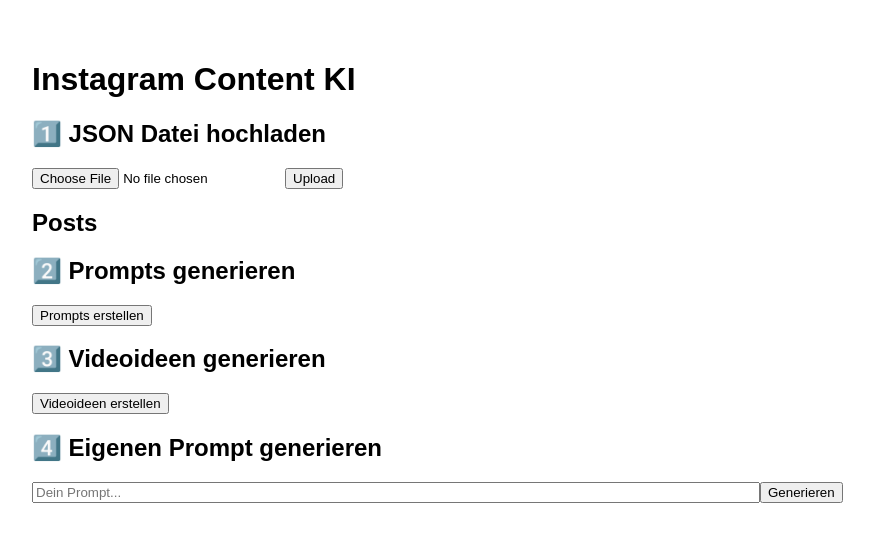
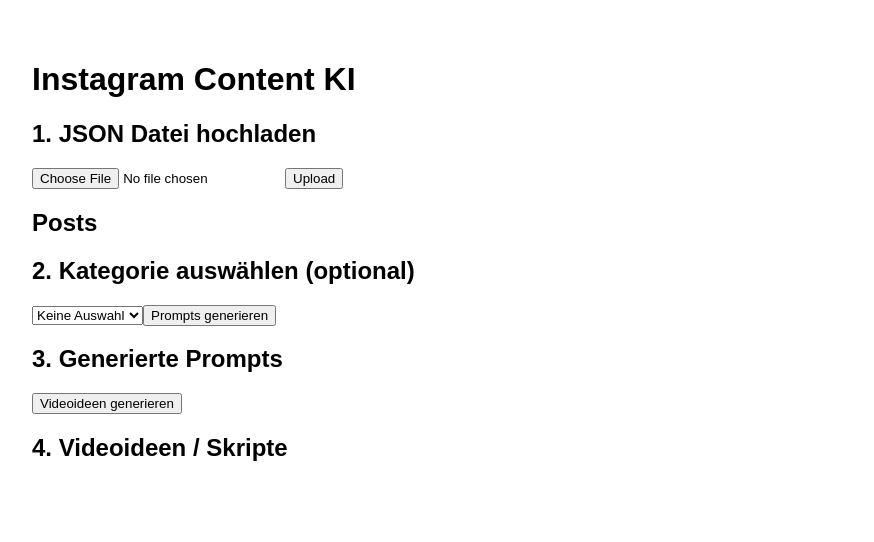
Before and after one commit to goodvibesreports-cell/instagram-content-ki-frontend, a React (Vite) app: page / in a window 1280 px wide. Shown: the top 542 px of the page, without its empty margins (8-882 px from the left). Built offline with nearby package versions, Linux system fonts and the light colour scheme.

Commit message:
Frontend für Render Deployment aktualisiert

```diff
--- a/src/App.jsx
+++ b/src/App.jsx
@@ -1,89 +1,68 @@
 import React, { useState } from 'react';
 import axios from 'axios';
 
-const BACKEND_URL = 'https://instagram-content-ki-backend.onrender.com'; // Dein Render Backend
+const BACKEND_URL = 'https://instagram-content-ki-backend.onrender.com';
 
 function App() {
   const [file, setFile] = useState(null);
   const [posts, setPosts] = useState([]);
-  const [message, setMessage] = useState('');
+  const [category, setCategory] = useState('');
   const [prompts, setPrompts] = useState([]);
   const [videoIdeas, setVideoIdeas] = useState([]);
-  const [customPrompt, setCustomPrompt] = useState('');
-  const [customResult, setCustomResult] = useState('');
+  const [message, setMessage] = useState('');
 
-  // Datei auswählen
   const handleFileChange = (e) => setFile(e.target.files[0]);
 
-  // Datei hochladen
   const handleUpload = async () => {
     if (!file) return alert('Bitte JSON Datei auswählen');
-
     const formData = new FormData();
     formData.append('file', file);
 
     try {
       const res = await axios.post(`${BACKEND_URL}/upload`, formData);
       setMessage(res.data.message);
-
-      // Lokale Anzeige der Posts
       const text = await file.text();
       setPosts(JSON.parse(text));
-
-      setPrompts([]);
-      setVideoIdeas([]);
-      setCustomResult('');
     } catch (err) {
       console.error(err);
-      setMessage(err.response?.data?.error || 'Upload fehlgeschlagen');
+      setMessage('Upload fehlgeschlagen');
     }
   };
 
-  // Prompts generieren
   const handleGeneratePrompts = async () => {
+    if (!posts.length) return alert('Bitte zuerst Posts hochladen');
     try {
-      const res = await axios.post(`${BACKEND_URL}/generate-prompts`);
+      const res = await axios.post(`${BACKEND_URL}/generate-prompts`, { category });
       setPrompts(res.data.prompts);
-      setVideoIdeas([]);
     } catch (err) {
-      setMessage(err.response?.data?.error || 'Prompts Generierung fehlgeschlagen');
+      console.error(err);
+      setPrompts([]);
     }
   };
 
-  // Videoideen generieren
   const handleGenerateVideoIdeas = async () => {
     if (!prompts.length) return alert('Bitte zuerst Prompts generieren');
     try {
       const res = await axios.post(`${BACKEND_URL}/generate-video-ideas`, { prompts });
       setVideoIdeas(res.data.videoIdeas);
     } catch (err) {
-      setMessage(err.response?.data?.error || 'Videoideen Generierung fehlgeschlagen');
-    }
-  };
-
-  // Eigenen Prompt generieren
-  const handleCustomPrompt = async () => {
-    if (!customPrompt) return alert('Bitte Prompt eingeben');
-    try {
-      const res = await axios.post(`${BACKEND_URL}/generate`, { prompt: customPrompt });
-      setCustomResult(res.data.result);
-    } catch (err) {
-      setCustomResult(err.response?.data?.error || 'Generierung fehlgeschlagen');
+      console.error(err);
+      setVideoIdeas([]);
     }
   };
 
   return (
-    <div style={{ padding: '2rem', fontFamily: 'Arial, sans-serif' }}>
+    <div style={{ padding: '2rem', fontFamily: 'Arial' }}>
       <h1>Instagram Content KI</h1>
 
-      <section>
-        <h2>1️⃣ JSON Datei hochladen</h2>
+      <div>
+        <h2>1. JSON Datei hochladen</h2>
         <input type="file" accept=".json" onChange={handleFileChange} />
         <button onClick={handleUpload}>Upload</button>
-        {message && <p>{message}</p>}
-      </section>
+        <p>{message}</p>
+      </div>
 
-      <section>
+      <div>
         <h2>Posts</h2>
         <ul>
           {posts.map((p, idx) => (
@@ -92,41 +71,38 @@
             </li>
           ))}
         </ul>
-      </section>
+      </div>
 
-      <section>
-        <h2>2️⃣ Prompts generieren</h2>
-        <button onClick={handleGeneratePrompts}>Prompts erstellen</button>
+      <div>
+        <h2>2. Kategorie auswählen (optional)</h2>
+        <select value={category} onChange={e => setCategory(e.target.value)}>
+          <option value="">Keine Auswahl</option>
+          <option value="Humor">Humor</option>
+          <option value="Tutorial">Tutorial</option>
+          <option value="Challenge">Challenge</option>
+        </select>
+        <button onClick={handleGeneratePrompts}>Prompts generieren</button>
+      </div>
+
+      <div>
+        <h2>3. Generierte Prompts</h2>
         <ul>
           {prompts.map((p, idx) => <li key={idx}>{p}</li>)}
         </ul>
-      </section>
+        <button onClick={handleGenerateVideoIdeas}>Videoideen generieren</button>
+      </div>
 
-      <section>
-        <h2>3️⃣ Videoideen generieren</h2>
-        <button onClick={handleGenerateVideoIdeas}>Videoideen erstellen</button>
+      <div>
+        <h2>4. Videoideen / Skripte</h2>
         <ul>
           {videoIdeas.map((v, idx) => (
             <li key={idx}>
-              <strong>Prompt:</strong> {v.prompt} <br />
-              <strong>Idee:</strong> {v.idea}
+              <b>Prompt:</b> {v.prompt}<br/>
+              <b>Idee:</b> {v.idea}
             </li>
           ))}
         </ul>
-      </section>
-
-      <section>
-        <h2>4️⃣ Eigenen Prompt generieren</h2>
-        <input
-          type="text"
-          placeholder="Dein Prompt..."
-          value={customPrompt}
-          onChange={(e) => setCustomPrompt(e.target.value)}
-          style={{ width: '60%' }}
-        />
-        <button onClick={handleCustomPrompt}>Generieren</button>
-        {customResult && <p>{customResult}</p>}
-      </section>
+      </div>
     </div>
   );
 }
--- a/src/main.jsx
+++ b/src/main.jsx
@@ -2,14 +2,7 @@
 import ReactDOM from 'react-dom/client';
 import App from './App.jsx';
 
-// Professionelle Struktur für Render-Deployment
-const rootElement = document.getElementById('root');
-
-if (!rootElement) {
-  throw new Error('Root element not found. Bitte stelle sicher, dass <div id="root"></div> im HTML vorhanden ist.');
-}
-
-ReactDOM.createRoot(rootElement).render(
+ReactDOM.createRoot(document.getElementById('root')).render(
   <React.StrictMode>
     <App />
   </React.StrictMode>
```
Also changed, not shown: package.json (+2 -7 lines), 1 other file (tests, documents, lock files or other folders).
